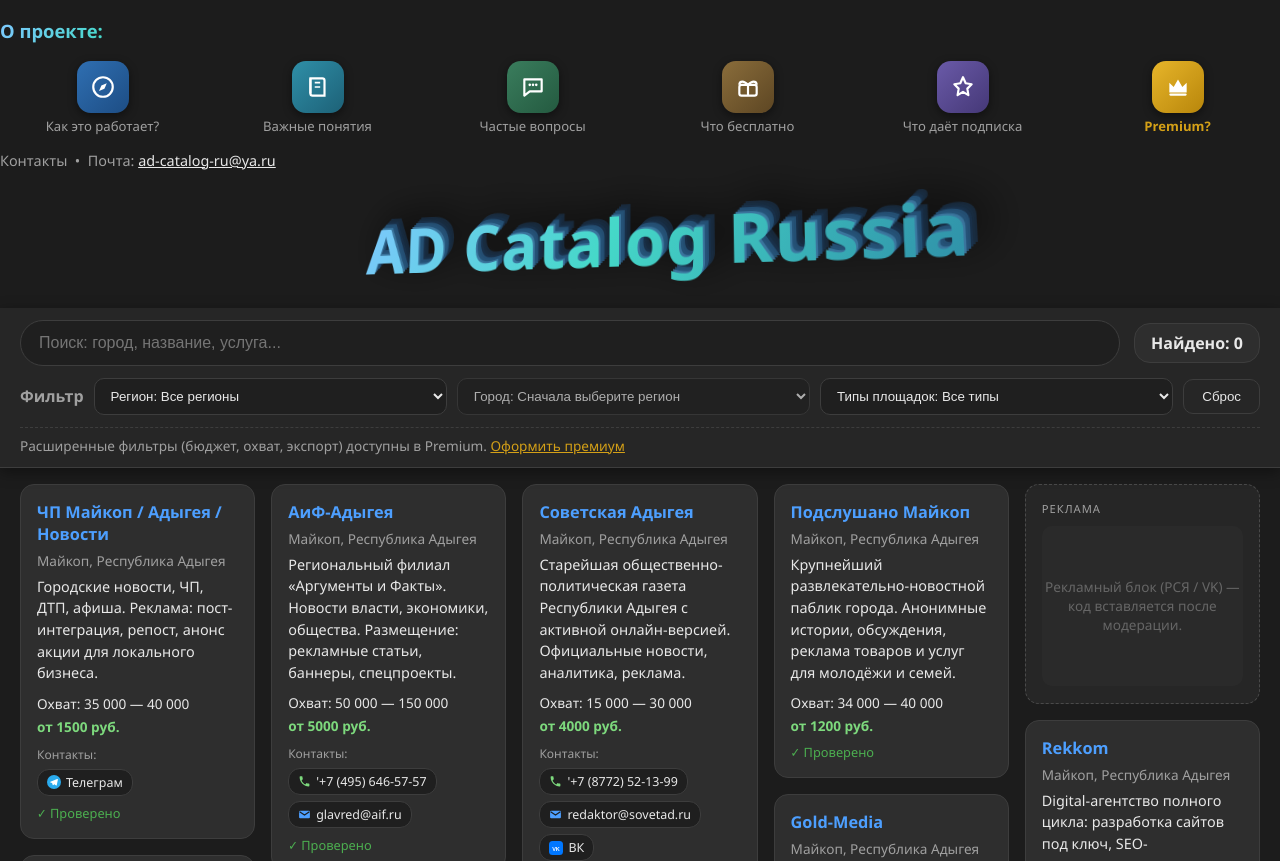
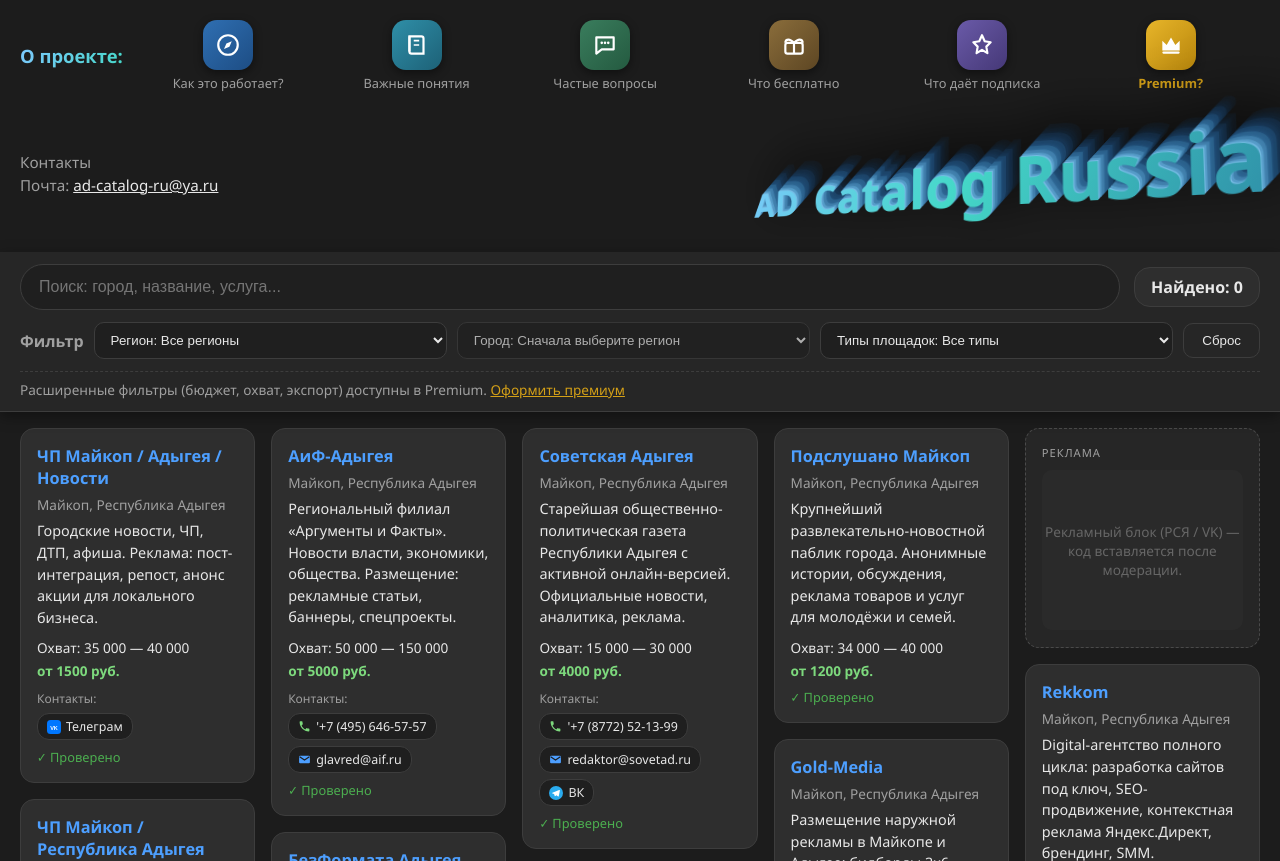
Before and after one commit to evgeshka3399-byte/ad-catalog-russia, a plain HTML site: page index.html in a window 1280 px wide. Shown: the top 861 px of the page. Drawn offline with Linux system fonts and the light colour scheme; no server answers.

Commit message:
Update index.html

```diff
--- a/index.html
+++ b/index.html
@@ -40,22 +40,25 @@
         a { color: var(--blue); }
         .container { max-width: 1280px; margin: 0 auto; padding: 0 20px; }
 
-        /* ===== ВЕРХНИЙ БЛОК: «О проекте» + иконки-навигация ===== */
-        .hero { padding: 18px 0 4px; }
-        .about-line { display: flex; align-items: center; gap: 12px; margin-bottom: 14px; }
+        /* ===== СТРОКА «О ПРОЕКТЕ» + ИКОНКИ (одна линия, иконки правее) ===== */
+        .about-row {
+            display: flex;
+            align-items: center;      /* «О проекте» по уровню середины иконок */
+            gap: 16px;
+            padding: 18px 0 14px;
+        }
         .about-label {
             font-weight: 800;
             font-size: 1.15rem;
             white-space: nowrap;
-            /* тот же градиент, что у логотипа */
+            flex-shrink: 0;
             background: linear-gradient(120deg, #7ec8ff, #45d8c8);
             -webkit-background-clip: text;
             background-clip: text;
             -webkit-text-fill-color: transparent;
         }
 
-        /* Иконки в стиле Яндекса: плитка с иконкой, подпись снизу, растянуты на всю ширину */
-        .nav-icons { display: flex; gap: 10px; width: 100%; }
+        .nav-icons { display: flex; gap: 10px; width: 100%; min-width: 0; }
         .nav-item {
             position: relative;
             flex: 1 1 0;
@@ -67,23 +70,21 @@
             text-decoration: none;
             color: var(--text);
             cursor: help;
-            padding: 4px 2px;
+            padding: 2px;
             border-radius: 12px;
             text-align: center;
         }
         .nav-icon {
-            width: 52px; height: 52px;
+            width: 50px; height: 50px;
             border-radius: 14px;
             display: flex; align-items: center; justify-content: center;
             box-shadow: 0 3px 10px rgba(0,0,0,0.45);
             transition: transform 0.15s, box-shadow 0.15s, outline-color 0.15s;
             outline: 2px solid transparent;
         }
-        .nav-name { font-size: 0.82rem; color: var(--text-dim); line-height: 1.2; }
-        .nav-item:hover { cursor: help; }
+        .nav-name { font-size: 0.8rem; color: var(--text-dim); line-height: 1.2; }
         .nav-item:hover .nav-icon { transform: translateY(-3px) scale(1.06); outline-color: rgba(255,255,255,0.25); }
         .nav-item:hover .nav-name { color: var(--text); }
-        /* Premium?: подсветка золотом и курсор-ссылка */
         .nav-item.premium { cursor: pointer; }
         .nav-item.premium .nav-icon {
             background: linear-gradient(135deg, #e7b52a, #b8860b) !important;
@@ -95,15 +96,12 @@
         }
         .nav-item.premium .nav-name { color: var(--gold); font-weight: 700; }
 
-        /* Градиенты плиток — приглушённые, «не напирают» */
         .g1 { background: linear-gradient(135deg, #2f6fb2, #1d4d84); }
         .g2 { background: linear-gradient(135deg, #2f8fa8, #1d6177); }
         .g3 { background: linear-gradient(135deg, #3a7d5d, #245a40); }
         .g4 { background: linear-gradient(135deg, #8a6d3b, #5d4623); }
         .g5 { background: linear-gradient(135deg, #6a5aa8, #453877); }
-        .g6 { background: linear-gradient(135deg, #b8860b, #8a6508); }
 
-        /* Всплывающее окошко */
         .popover {
             display: none;
             position: absolute;
@@ -124,8 +122,10 @@
             text-align: left;
             cursor: default;
         }
-        .nav-item:nth-child(-n+2) .popover { left: 0; transform: none; }
-        .nav-item:nth-last-child(-n+2) .popover { left: auto; right: 0; transform: none; }
+        .nav-item:nth-child(1) .popover { left: 0; transform: none; }
+        .nav-item:nth-child(2) .popover { left: 0; transform: none; }
+        .nav-item:last-child .popover,
+        .nav-item:nth-last-child(2) .popover { left: auto; right: 0; transform: none; }
         .popover h4 { margin: 0 0 8px; color: var(--blue); font-size: 1rem; }
         .popover p { margin: 0 0 10px; }
         .popover ul { margin: 0 0 10px; padding-left: 20px; }
@@ -145,30 +145,46 @@
         .nav-item:hover .popover { display: block; }
         .nav-item.open .popover { display: block; }
 
-        .contacts-line { margin-top: 12px; font-size: 0.9rem; color: var(--text-dim); }
-        .contacts-line a { color: var(--text); }
+        /* ===== КОНТАКТЫ (2 строчки) + ЛОГОТИП (правее) ===== */
+        .brand-row {
+            display: flex;
+            align-items: center;      /* контакты по уровню середины логотипа */
+            gap: 24px;
+            padding: 10px 0 22px;
+        }
+        .brand-contacts {
+            font-size: 0.95rem;
+            color: var(--text-dim);
+            line-height: 1.5;
+            flex-shrink: 0;
+        }
+        .brand-contacts a { color: var(--text); }
+        .logo-wrap { margin-left: auto; }   /* логотип смещён вправо */
 
-        /* ===== ОБЪЁМНЫЙ ЛОГОТИП: параллелепипед, тень вверх и вправо ===== */
-        .logo-wrap { display: flex; justify-content: center; padding: 24px 0 18px; }
+        /* ЛОГОТИП: буквы растут слева направо, объём глубже, тень вверх и вправо */
         .logo-3d {
-            position: relative;
             font-weight: 800;
-            font-size: clamp(2.2rem, 6vw, 4.2rem);
+            font-size: clamp(2rem, 5.4vw, 4rem);
             letter-spacing: 1px;
-            transform: perspective(900px) rotateX(8deg) rotateY(-16deg);
+            white-space: nowrap;
+            transform: perspective(1000px) rotateX(10deg) rotateY(-20deg);
             background: linear-gradient(120deg, #7ec8ff, #45d8c8 45%, #2f8fa8);
             -webkit-background-clip: text;
             background-clip: text;
             -webkit-text-fill-color: transparent;
-            /* тень уходит ВВЕРХ (отрицательный Y) и ВПРАВО (положительный X) */
             filter:
-                drop-shadow(2px -2px 0 rgba(60,120,160,0.9))
-                drop-shadow(4px -4px 0 rgba(40,90,130,0.8))
-                drop-shadow(6px -6px 0 rgba(25,60,95,0.7))
-                drop-shadow(10px -10px 22px rgba(0,0,0,0.6));
+                drop-shadow(1px -1px 0 rgba(120,190,230,0.95))
+                drop-shadow(2px -2px 0 rgba(90,160,205,0.9))
+                drop-shadow(3px -3px 0 rgba(70,135,180,0.85))
+                drop-shadow(4px -4px 0 rgba(50,110,155,0.8))
+                drop-shadow(5px -5px 0 rgba(35,85,130,0.75))
+                drop-shadow(7px -7px 0 rgba(25,62,100,0.7))
+                drop-shadow(9px -9px 0 rgba(16,44,74,0.65))
+                drop-shadow(14px -14px 28px rgba(0,0,0,0.65));
         }
+        .logo-3d span { display: inline-block; }
 
-        /* ===== ЛИПКИЙ ТУЛБАР: поиск + бейдж «Найдено» + фильтры ===== */
+        /* ===== ЛИПКИЙ ТУЛБАР ===== */
         .toolbar {
             position: sticky;
             top: 0;
@@ -190,7 +206,6 @@
             outline: none;
         }
         .search-box input:focus { border-color: var(--blue); }
-        /* Бейдж «Найдено» — справа от поиска, в пустом месте */
         .found-badge {
             background: var(--bg-card);
             border: 1px solid var(--border);
@@ -216,7 +231,7 @@
         .premium-lock { font-size: 0.85rem; color: var(--text-dim); padding: 8px 0 12px; border-top: 1px dashed var(--border); }
         .premium-lock a { color: var(--gold); }
 
-        /* ===== СЕТКА КАРТОЧЕК (masonry) ===== */
+        /* ===== СЕТКА КАРТОЧЕК ===== */
         .grid { column-gap: 16px; column-count: 5; margin: 16px 0 40px; }
         .card {
             display: inline-block; width: 100%; margin: 0 0 16px;
@@ -232,7 +247,6 @@
         .card .price { color: #7dd97d; font-weight: bold; }
         .card .badge-verified { color: var(--green); font-size: 0.8rem; margin-top: 8px; }
 
-        /* Контакты внутри карточки */
         .contacts-block { margin-top: 10px; display: flex; flex-wrap: wrap; gap: 6px; align-items: center; }
         .contacts-block .c-label { font-size: 0.75rem; color: var(--text-dim); width: 100%; }
         .chip {
@@ -244,7 +258,7 @@
         .chip:hover { border-color: var(--blue); }
         .chip svg { flex-shrink: 0; }
 
-        /* ===== РЕКЛАМНАЯ ПЛИТКА (заглушка) ===== */
+        /* ===== РЕКЛАМНАЯ ПЛИТКА ===== */
         .ad-tile {
             display: inline-block; width: 100%; margin: 0 0 16px;
             background: var(--bg-panel); border: 1px dashed #4a4a4a; border-radius: 14px;
@@ -256,18 +270,21 @@
             color: #666; font-size: 0.85rem; text-align: center;
             min-height: 160px; border-radius: 10px; background: rgba(255,255,255,0.02);
         }
-        /* ВСТАВКА РЕКЛАМЫ: сюда после модерации вшивается код блока РСЯ / VK
-           (заголовочный код — в <head>, сам блок — вместо .ad-placeholder). */
+        /* ВСТАВКА РЕКЛАМЫ: код РСЯ / VK вшивается сюда после модерации. */
 
         footer { border-top: 1px solid var(--border); padding: 22px 0 30px; text-align: center; color: var(--text-dim); font-size: 0.88rem; }
 
         @media (max-width: 1100px) { .grid { column-count: 4; } }
         @media (max-width: 860px)  { .grid { column-count: 3; } }
         @media (max-width: 760px) {
+            .about-row { flex-wrap: wrap; }
             .nav-icons { flex-wrap: wrap; }
             .nav-item { flex: 1 1 30%; }
             .popover { left: 0 !important; right: auto !important; transform: none !important; width: min(420px, 92vw); }
+            .brand-row { flex-direction: column; align-items: flex-start; }
+            .logo-wrap { margin-left: 0; }
             .logo-3d { transform: none; filter: none; -webkit-text-fill-color: initial; color: #dfe9f3; }
+            .logo-3d span { font-size: inherit !important; }
         }
         @media (max-width: 640px) { .grid { column-count: 2; } .search-row { flex-wrap: wrap; } }
         @media (max-width: 430px) { .grid { column-count: 1; } .nav-item { flex: 1 1 45%; } }
@@ -275,11 +292,11 @@
 </head>
 <body>
 
-    <!-- ============ ВЕРХНИЙ БЛОК: «О проекте» + иконки с окошками ============ -->
+    <!-- ===== Строка «О проекте» + иконки (иконки справа, одна линия) ===== -->
     <header class="hero container">
-        <div class="about-line">
+
+        <div class="about-row">
             <span class="about-label">О проекте:</span>
-        </div>
 
             <div class="nav-icons" id="aboutRow">
 
@@ -410,17 +427,22 @@
                 </a>
 
             </div>
-
-        <div class="contacts-line">
-            Контакты &nbsp;•&nbsp; Почта: <a href="mailto:ad-catalog-ru@ya.ru">ad-catalog-ru@ya.ru</a>
         </div>
 
+        <!-- ===== Контакты (2 строчки, слева) + объёмный логотип (правее) ===== -->
+        <div class="brand-row">
+            <div class="brand-contacts">
+                Контакты<br>
+                Почта: <a href="mailto:ad-catalog-ru@ya.ru">ad-catalog-ru@ya.ru</a>
+            </div>
             <div class="logo-wrap">
-            <div class="logo-3d">AD Catalog Russia</div>
+                <div class="logo-3d" id="logo3d">AD Catalog Russia</div>
             </div>
+        </div>
+
     </header>
 
-    <!-- ============ ЛИПКИЙ ТУЛБАР ============ -->
+    <!-- ===== ЛИПКИЙ ТУЛБАР ===== -->
     <div class="toolbar">
         <div class="container">
             <div class="search-row">
@@ -450,7 +472,7 @@
         </div>
     </div>
 
-    <!-- ============ КАТАЛОГ ============ -->
+    <!-- ===== КАТАЛОГ ===== -->
     <main class="container">
         <div id="cardsGrid" class="grid"></div>
     </main>
@@ -465,7 +487,7 @@
 
         const API_URL = 'https://script.google.com/macros/s/AKfycbzVrZlaeYBvEnktjSmYkIAwlpFuTPO_mtQoLN0M2USVIkcGLtBU-vCd5GneRWI55McD/exec';
         const FALLBACK_URL = 'data/catalog.json';
-        const AD_EVERY = 5; // 1 рекламная плитка на каждые N карточек
+        const AD_EVERY = 5;
 
         // ================= СИНОНИМЫ ПОИСКА =================
         const SYNONYMS = [
@@ -486,11 +508,31 @@
         let allData = [];
 
         document.addEventListener('DOMContentLoaded', () => {
+            buildLogo3d();
             fetchData();
             setupEventListeners();
             setupPopovers();
             applyPremiumState();
         });
+
+        // ================= ЛОГОТИП: буквы растут слева направо =================
+        function buildLogo3d() {
+            const el = document.getElementById('logo3d');
+            const text = el.textContent.trim();
+            const letters = text.replace(/\s/g, '').length;
+            el.innerHTML = '';
+            let idx = 0;
+            for (const ch of text) {
+                if (ch === ' ') { el.appendChild(document.createTextNode(' ')); continue; }
+                const span = document.createElement('span');
+                // от 0.55em (первая буква) до 1.3em (последняя) — рост с каждой буквой
+                const size = 0.55 + (idx / Math.max(letters - 1, 1)) * 0.75;
+                span.style.fontSize = size.toFixed(3) + 'em';
+                span.textContent = ch;
+                el.appendChild(span);
+                idx++;
+            }
+        }
 
         // ================= ЗАГРУЗКА ДАННЫХ =================
         async function fetchData() {
@@ -528,7 +570,8 @@
             } catch (e) { return url; }
         }
 
-        // ================= ИКОНКИ-БЕЙДЖИ (SVG, без эмодзи) =================
+        // ================= ИКОНКИ КОНТАКТОВ (SVG) =================
+        // ВК и Телеграм поменяны местами по замечанию.
         function svgPhone() {
             return '<svg width="13" height="13" viewBox="0 0 24 24"><path d="M6.6 10.8c1.5 2.9 3.8 5.2 6.7 6.7l2.2-2.2c.3-.3.7-.4 1-.2 1.1.4 2.3.6 3.5.6.6 0 1 .4 1 1V20c0 .6-.4 1-1 1C10.9 21 3 13.1 3 3.5c0-.6.4-1 1-1h3.3c.6 0 1 .4 1 1 0 1.2.2 2.4.6 3.5.1.4 0 .7-.2 1z" fill="#7dd97d"/></svg>';
         }
@@ -536,10 +579,10 @@
             return '<svg width="13" height="13" viewBox="0 0 24 24"><rect x="2" y="5" width="20" height="14" rx="2" fill="#4d9fff"/><path d="M3 7l9 6 9-6" stroke="#1c1c1c" stroke-width="2" fill="none"/></svg>';
         }
         function svgVK() {
-            return '<svg width="14" height="14" viewBox="0 0 24 24"><rect width="24" height="24" rx="6" fill="#0077FF"/><text x="12" y="16.5" font-size="9.5" font-weight="bold" fill="#fff" text-anchor="middle" font-family="Arial">VK</text></svg>';
+            return '<svg width="14" height="14" viewBox="0 0 24 24"><circle cx="12" cy="12" r="12" fill="#2AABEE"/><path d="M17.5 7L5.8 11.6c-.6.2-.6.9 0 1.1l2.9 1 1.1 3.4c.2.5.8.6 1.2.2l1.6-1.6 3 2.2c.4.3 1 .1 1.1-.4l2-9.6c.1-.7-.5-1.1-1.2-.9z" fill="#fff"/></svg>';
         }
         function svgTG() {
-            return '<svg width="14" height="14" viewBox="0 0 24 24"><circle cx="12" cy="12" r="12" fill="#2AABEE"/><path d="M17.5 7L5.8 11.6c-.6.2-.6.9 0 1.1l2.9 1 1.1 3.4c.2.5.8.6 1.2.2l1.6-1.6 3 2.2c.4.3 1 .1 1.1-.4l2-9.6c.1-.7-.5-1.1-1.2-.9z" fill="#fff"/></svg>';
+            return '<svg width="14" height="14" viewBox="0 0 24 24"><rect width="24" height="24" rx="6" fill="#0077FF"/><text x="12" y="16.5" font-size="9.5" font-weight="bold" fill="#fff" text-anchor="middle" font-family="Arial">VK</text></svg>';
         }
         function svgMax() {
             return '<svg width="14" height="14" viewBox="0 0 24 24"><rect width="24" height="24" rx="6" fill="#FF4D2E"/><text x="12" y="17" font-size="13" font-weight="bold" fill="#fff" text-anchor="middle" font-family="Arial">M</text></svg>';
@@ -690,7 +733,6 @@
             });
         }
 
-        // Блок контактов карточки: телефон, почта, соцсети с типом ресурса
         function buildContacts(item) {
             let html = '';
             const parts = [];
@@ -765,7 +807,7 @@
             const items = document.querySelectorAll('.nav-item');
             items.forEach(item => {
                 item.addEventListener('click', e => {
-                    if (e.target.closest('a') && item.classList.contains('premium')) return; // Premium — переход по ссылке
+                    if (e.target.closest('a') && item.classList.contains('premium')) return;
                     const wasOpen = item.classList.contains('open');
                     items.forEach(i => i.classList.remove('open'));
                     if (!wasOpen) item.classList.add('open');
```
Lines whose indentation alone changed are shown as unchanged.
